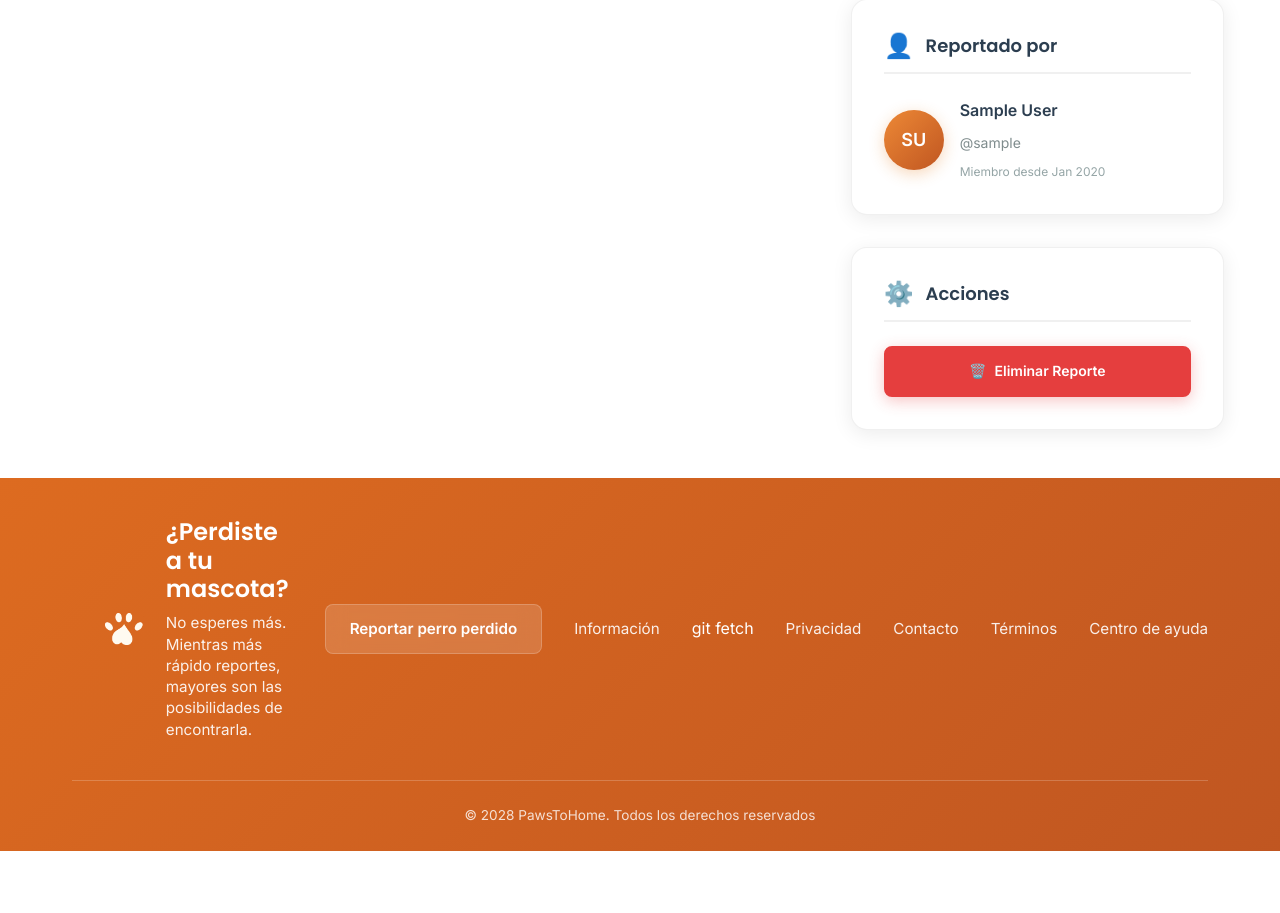
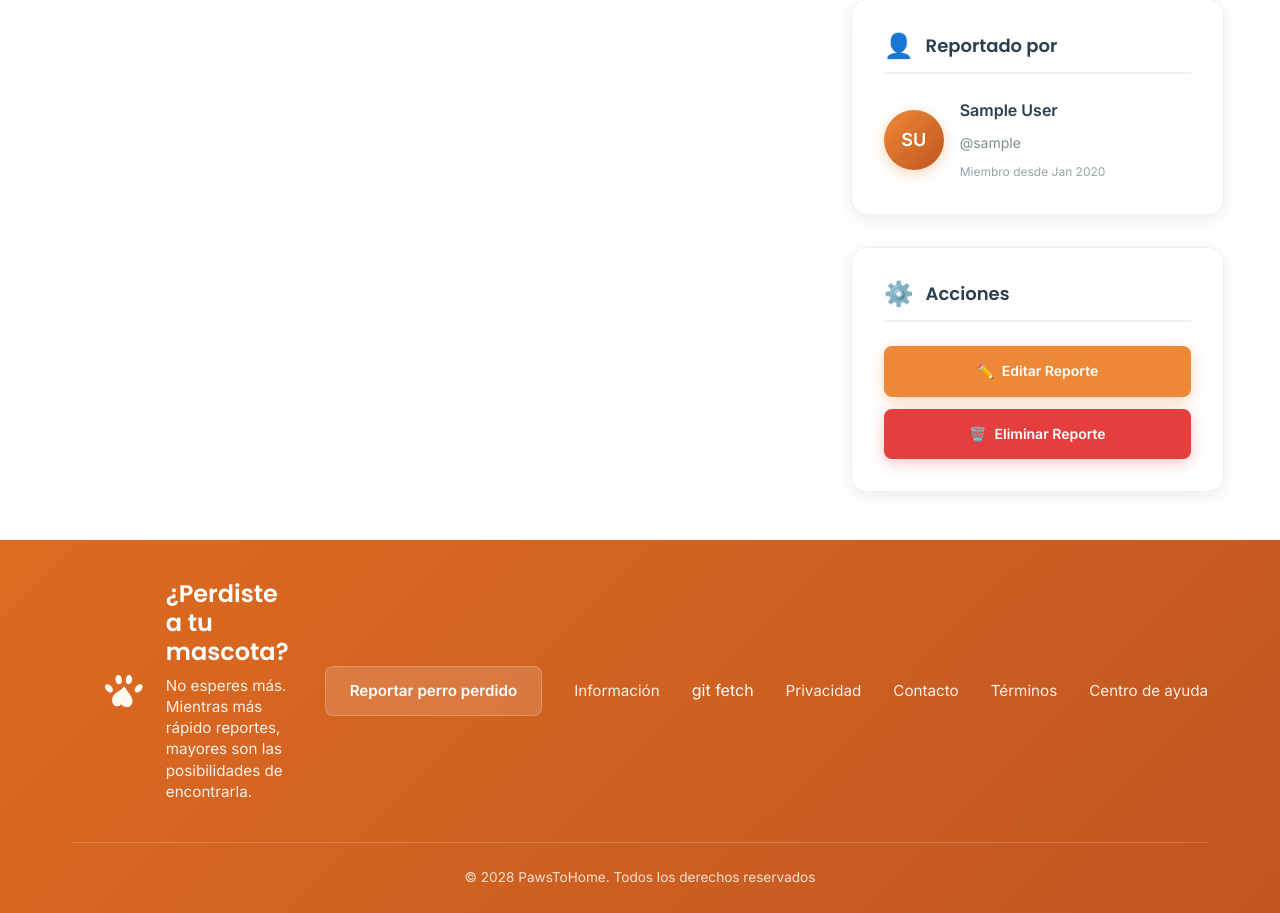
Before and after one commit to JesusEmilianoCloud/pawstohome, a Django app: page /reports/00000000-0000-0000-0000-000000000001/ in a window 1280 px wide. Shown: the part 2887-3800 px from the top of the page. Before the commit the page ends 3738 px from the top, so only its background shows below. Run offline with Django 5.2, Linux system fonts and the light colour scheme; a user stored in the database is signed in; tables that the repository leaves empty hold one stand-in row (values such as "Sample post"); grey boxes marked "Sample" are stand-in pictures; parts of the project's set-up code (start-up, migrations or seed data) failed here and were passed over.

Commit message:
Add edit report button to detail view for improved user interaction

```diff
--- a/reportsservice/templates/reportsservice/detalle_reporte.html
+++ b/reportsservice/templates/reportsservice/detalle_reporte.html
@@ -329,8 +329,11 @@
                             <span class="card-icon">⚙️</span>
                             Acciones
                         </h3>
-
                         <div class="report-actions">
+                            <a href="{% url 'reportsservice:editar_reporte' reporte.id %}" class="btn btn-primary btn-block">
+                                <span>✏️</span>
+                                Editar Reporte
+                            </a>
                             <a href="{% url 'reportsservice:eliminar_reporte' reporte.id %}" class="btn btn-danger btn-block">
                                 <span>🗑️</span>
                                 Eliminar Reporte
```
